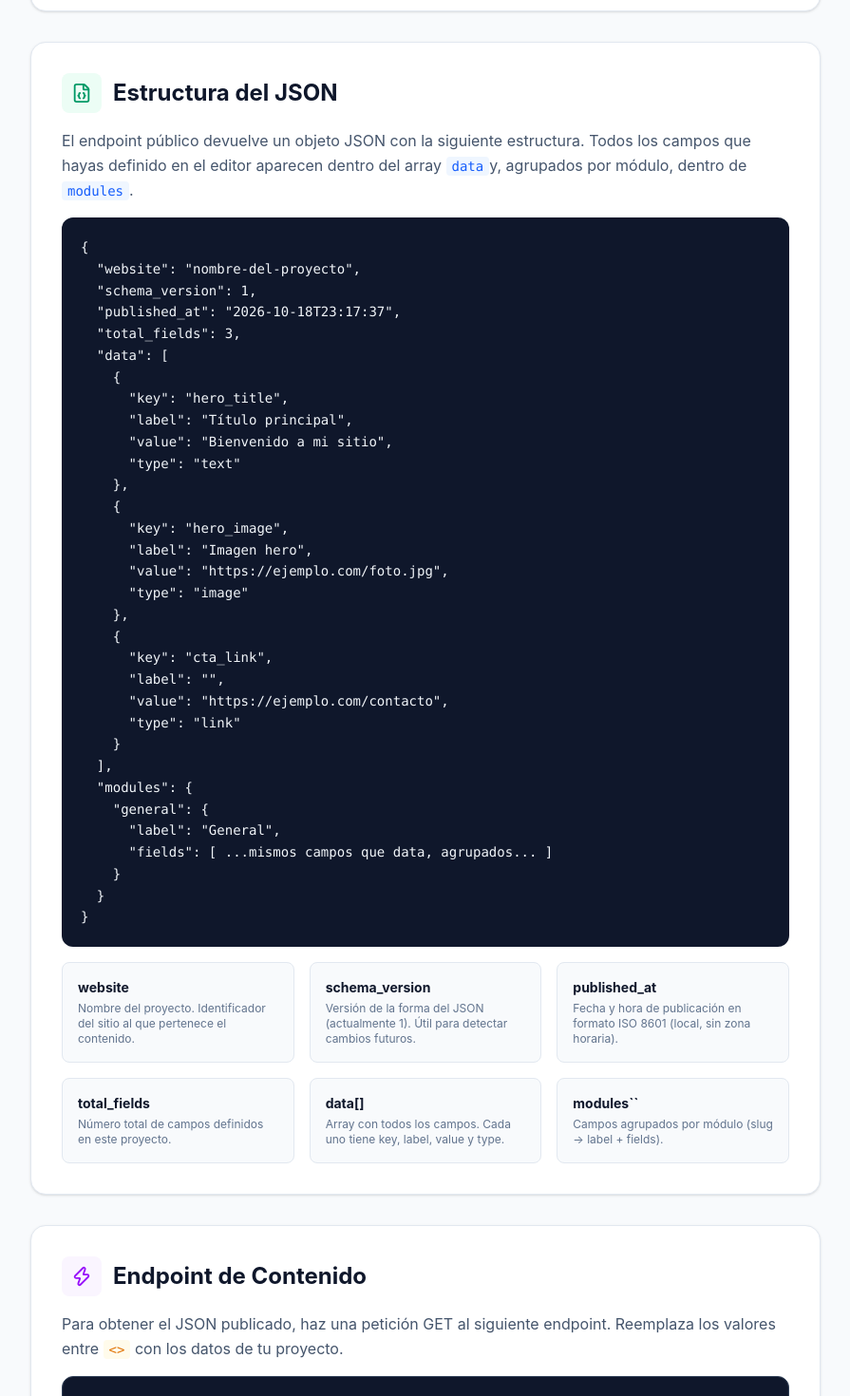
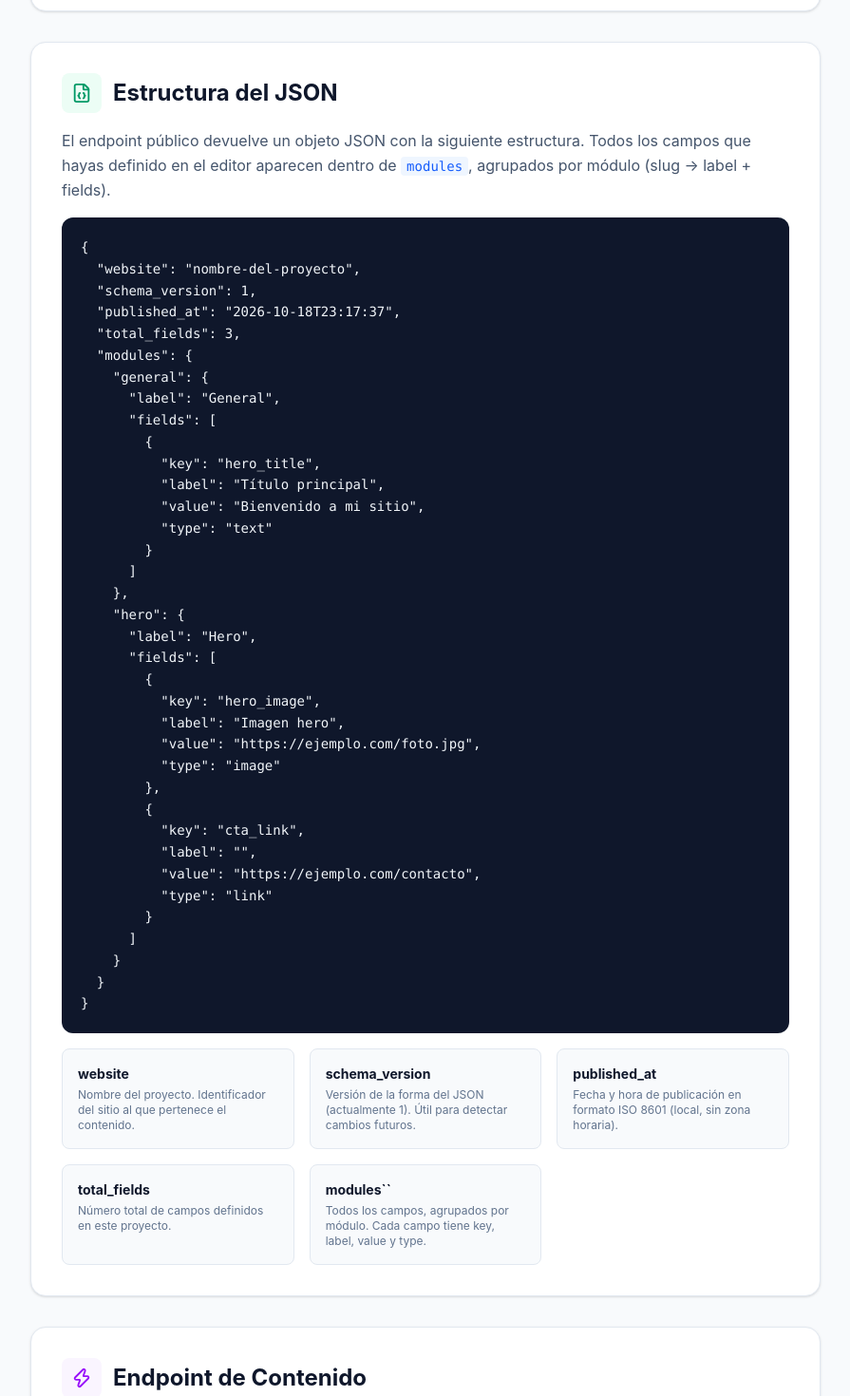
Before and after one commit to ssteban/CMS-Add, a React (Vite) app in the folder frontend/: page /docs in a window 1280 px wide. Shown: the part 717-2187 px from the top of the page at 95% size, without its empty margins (192-1087 px from the left). Built offline with nearby package versions, Linux system fonts and the light colour scheme.

Commit message:
update: json eliminar data

```diff
--- a/frontend/src/components/modules/moduleModel.ts
+++ b/frontend/src/components/modules/moduleModel.ts
@@ -63,8 +63,8 @@ export function slugify(text: string): string {
 }
 
 export function buildPublishJson(modules: Module[], website: string) {
-  const data: { key: string; label: string; value: string; type: string }[] = [];
   const mods: Record<string, { label: string; fields: { key: string; label: string; value: string; type: string }[] }> = {};
+  let total_fields = 0;
 
   const extract = (m: Module) =>
     m.fields
@@ -79,7 +79,7 @@ export function buildPublishJson(modules: Module[], website: string) {
   const general = modules.find((m) => m.id === GENERAL_MODULE_ID);
   if (general) {
     const fields = extract(general);
-    data.push(...fields);
+    total_fields += fields.length;
     if (fields.length > 0) {
       mods['general'] = { label: 'General', fields };
     }
@@ -88,7 +88,7 @@ export function buildPublishJson(modules: Module[], website: string) {
   for (const m of modules) {
     if (m.id === GENERAL_MODULE_ID) continue;
     const fields = extract(m);
-    data.push(...fields);
+    total_fields += fields.length;
     const base = slugify(m.name || 'Módulo');
     let slug = base;
     let i = 2;
@@ -107,8 +107,7 @@ export function buildPublishJson(modules: Module[], website: string) {
     website,
     schema_version: 1,
     published_at,
-    total_fields: data.length,
-    data,
+    total_fields,
     modules: mods,
   };
 }
--- a/frontend/src/pages/Docs.tsx
+++ b/frontend/src/pages/Docs.tsx
@@ -32,8 +32,9 @@ console.log(data);`,
       code: `fetch("<url-del-backend>/api/v1/public/content?api_key=<tu-api-key>")
   .then(res => res.json())
   .then(data => {
+    const fields = Object.values(data.modules).flatMap(m => m.fields);
     document.getElementById("titulo").textContent =
-      data.data.find(f => f.key === "hero_title")?.value;
+      fields.find(f => f.key === "hero_title")?.value;
   });`,
     },
     {
@@ -117,8 +118,8 @@ print(data)`,
           <div className="space-y-4 text-slate-600 dark:text-slate-400 leading-relaxed">
             <p>
               El endpoint público devuelve un objeto JSON con la siguiente estructura. Todos los campos que hayas
-              definido en el editor aparecen dentro del array <code className="text-blue-600 bg-blue-50 dark:bg-blue-900/30 px-1.5 py-0.5 rounded text-sm font-mono">data</code>
-              y, agrupados por módulo, dentro de <code className="text-blue-600 bg-blue-50 dark:bg-blue-900/30 px-1.5 py-0.5 rounded text-sm font-mono">modules</code>.
+              definido en el editor aparecen dentro de <code className="text-blue-600 bg-blue-50 dark:bg-blue-900/30 px-1.5 py-0.5 rounded text-sm font-mono">modules</code>,
+              agrupados por módulo (slug → label + fields).
             </p>
 
             <div className="relative">
@@ -128,13 +129,21 @@ print(data)`,
   "schema_version": 1,
   "published_at": "2026-10-18T23:17:37",
   "total_fields": 3,
-  "data": [
+  "modules": {
+    "general": {
+      "label": "General",
+      "fields": [
         {
           "key": "hero_title",
           "label": "Título principal",
           "value": "Bienvenido a mi sitio",
           "type": "text"
+        }
+      ]
     },
+    "hero": {
+      "label": "Hero",
+      "fields": [
         {
           "key": "hero_image",
           "label": "Imagen hero",
@@ -147,11 +156,7 @@ print(data)`,
           "value": "https://ejemplo.com/contacto",
           "type": "link"
         }
-  ],
-  "modules": {
-    "general": {
-      "label": "General",
-      "fields": [ ...mismos campos que data, agrupados... ]
+      ]
     }
   }
 }`}</code>
@@ -176,12 +181,8 @@ print(data)`,
                 <p className="text-xs text-slate-500 dark:text-slate-400">Número total de campos definidos en este proyecto.</p>
               </div>
               <div className="bg-slate-50 dark:bg-slate-900 border border-slate-200 dark:border-slate-700 rounded-lg p-4">
-                <p className="text-sm font-bold text-slate-900 dark:text-slate-100 mb-1">data[]</p>
-                <p className="text-xs text-slate-500 dark:text-slate-400">Array con todos los campos. Cada uno tiene key, label, value y type.</p>
-              </div>
-              <div className="bg-slate-50 dark:bg-slate-900 border border-slate-200 dark:border-slate-700 rounded-lg p-4">
                 <p className="text-sm font-bold text-slate-900 dark:text-slate-100 mb-1">modules{}`{}`</p>
-                <p className="text-xs text-slate-500 dark:text-slate-400">Campos agrupados por módulo (slug → label + fields).</p>
+                <p className="text-xs text-slate-500 dark:text-slate-400">Todos los campos, agrupados por módulo. Cada campo tiene key, label, value y type.</p>
               </div>
             </div>
           </div>
@@ -415,16 +416,14 @@ const res = await fetch(
 );
 const json = await res.json();
 
-// 2. Renderizar en tu HTML
-document.getElementById("titulo").innerHTML =
-  json.data.find(f => f.key === "hero_title")?.value;
+// 2. Aplanar todos los campos de todos los módulos
+const fields = Object.values(json.modules).flatMap(m => m.fields);
+const get = (key) => fields.find(f => f.key === key)?.value;
 
-document.getElementById("imagen").src =
-  json.data.find(f => f.key === "hero_image")?.value;
-
-document.getElementById("boton").href =
-  json.data.find(f => f.key === "cta_link")?.value;
-
+// 3. Renderizar en tu HTML
+document.getElementById("titulo").innerHTML = get("hero_title");
+document.getElementById("imagen").src = get("hero_image");
+document.getElementById("boton").href = get("cta_link");
 document.getElementById("boton").textContent = "Comenzar";`}</code>
             </pre>
 
--- a/frontend/src/pages/Uso.tsx
+++ b/frontend/src/pages/Uso.tsx
@@ -45,8 +45,7 @@ fetchContent().then(data => console.log("content:", data));
 setInterval(fetchContent, 5 * 60 * 1000);
 
 // Uso posterior (lee de caché, sin red):
-// contentCache.data        → campos planos (key, label, value, type)
-// contentCache.modules     → campos agrupados por módulo
+// contentCache.modules     → campos agrupados por módulo (key, label, value, type)
 // contentCache.published_at / schema_version
 function getModule(slug) {
   return contentCache?.modules?.[slug]?.fields ?? [];
```
Also changed, not shown: 2 other files (tests, documents, lock files or other folders). Lines whose indentation alone changed are shown as unchanged.
